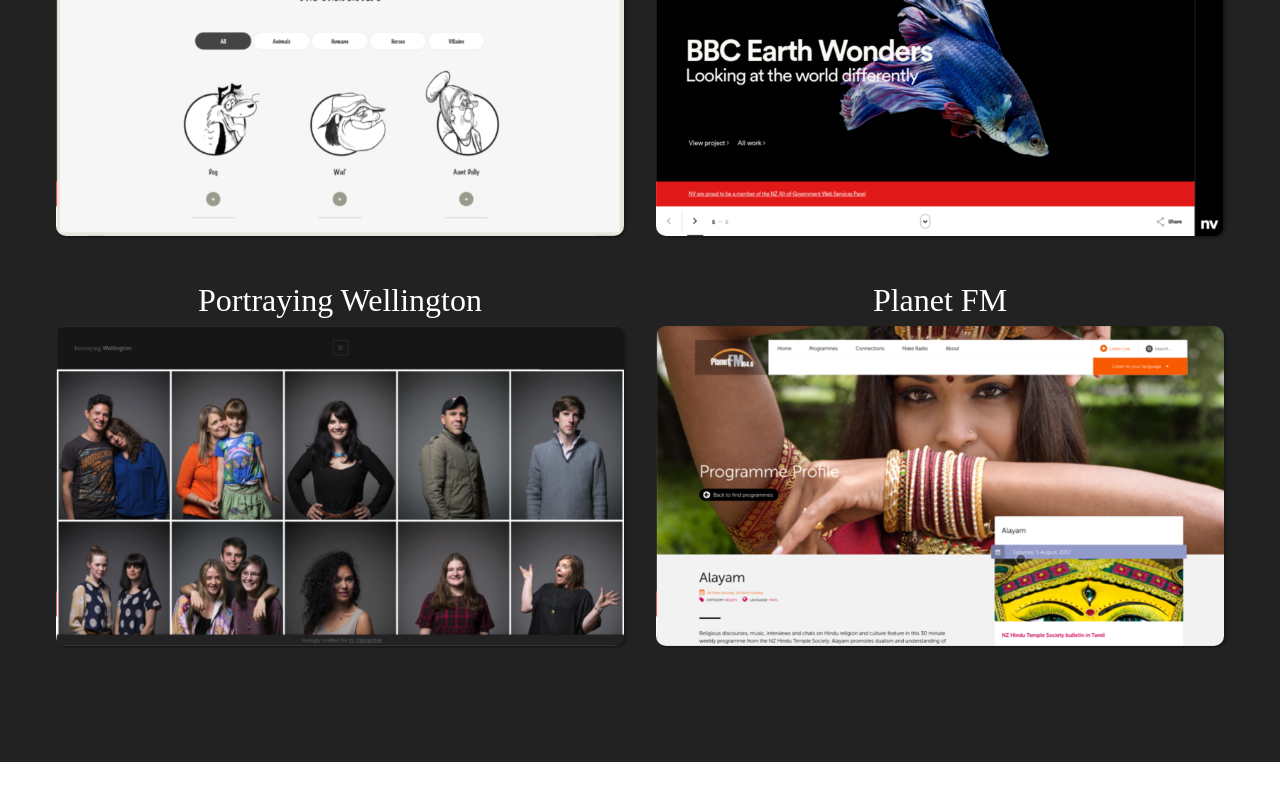
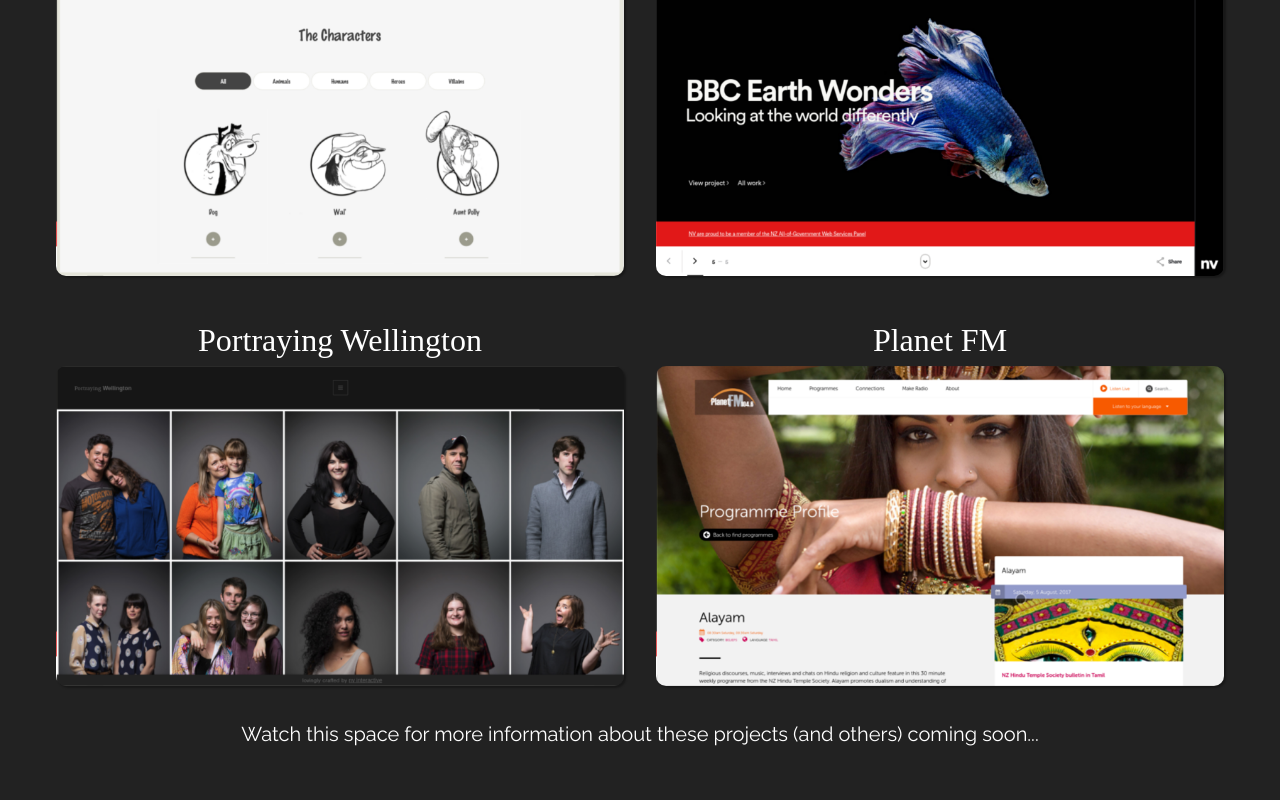
Before and after one commit to BrenMurrell/apptest, an Angular app: page /projects in a window 1280 px wide. Shown: the part 390-1190 px from the top of the page. Before the commit the page ends 1152 px from the top, so only its background shows below. Built offline with nearby package versions, Linux system fonts and the light colour scheme; a web font is replaced by a local one.

Commit message:
minor styling updates

```diff
--- a/src/app/projects.component.css
+++ b/src/app/projects.component.css
@@ -10,6 +10,7 @@
   max-width: 800px;
   margin: 0 auto;
 }
+.projects__header h1 { margin-bottom: 0.4em; }
 .projects__list {
   display: flex;
   flex-flow: row wrap;
--- a/src/app/projects.component.html
+++ b/src/app/projects.component.html
@@ -14,6 +14,7 @@
           </a>
         </div>
     </div>
+    <p>Watch this space for more information about these projects (and others) coming soon...</p>
   </div>
 </section>
 <!-- <div *ngIf="selectedHero">
--- a/src/styles.css
+++ b/src/styles.css
@@ -24,7 +24,7 @@ section {
 
 .section__inner {
     max-width: 1280px;
-    padding: 5em 0.5em;
+    padding: 5em 1.5em;
 }
 
 h1,
```
Also changed, not shown: 12 other files (tests, documents, lock files or other folders).
